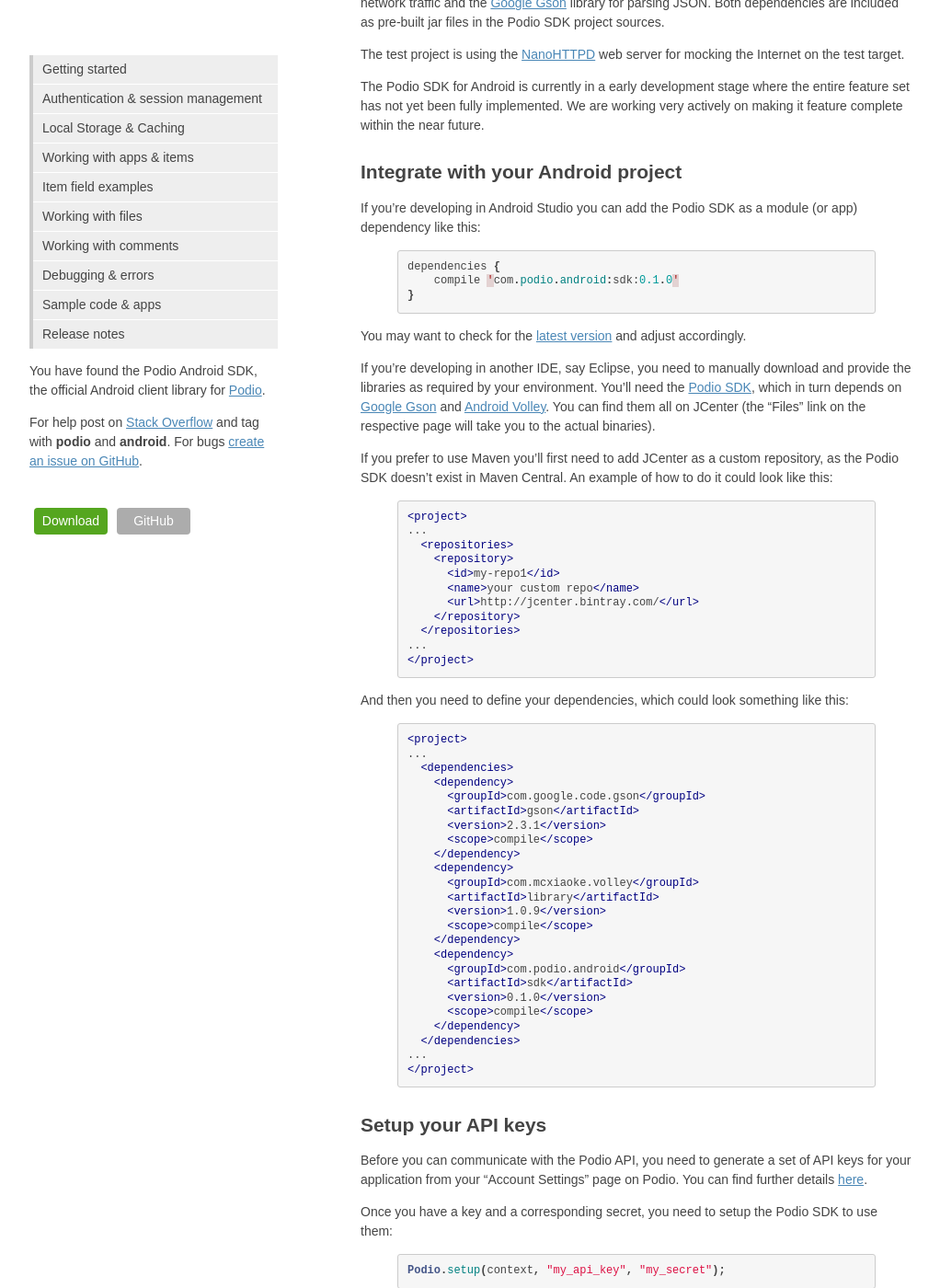
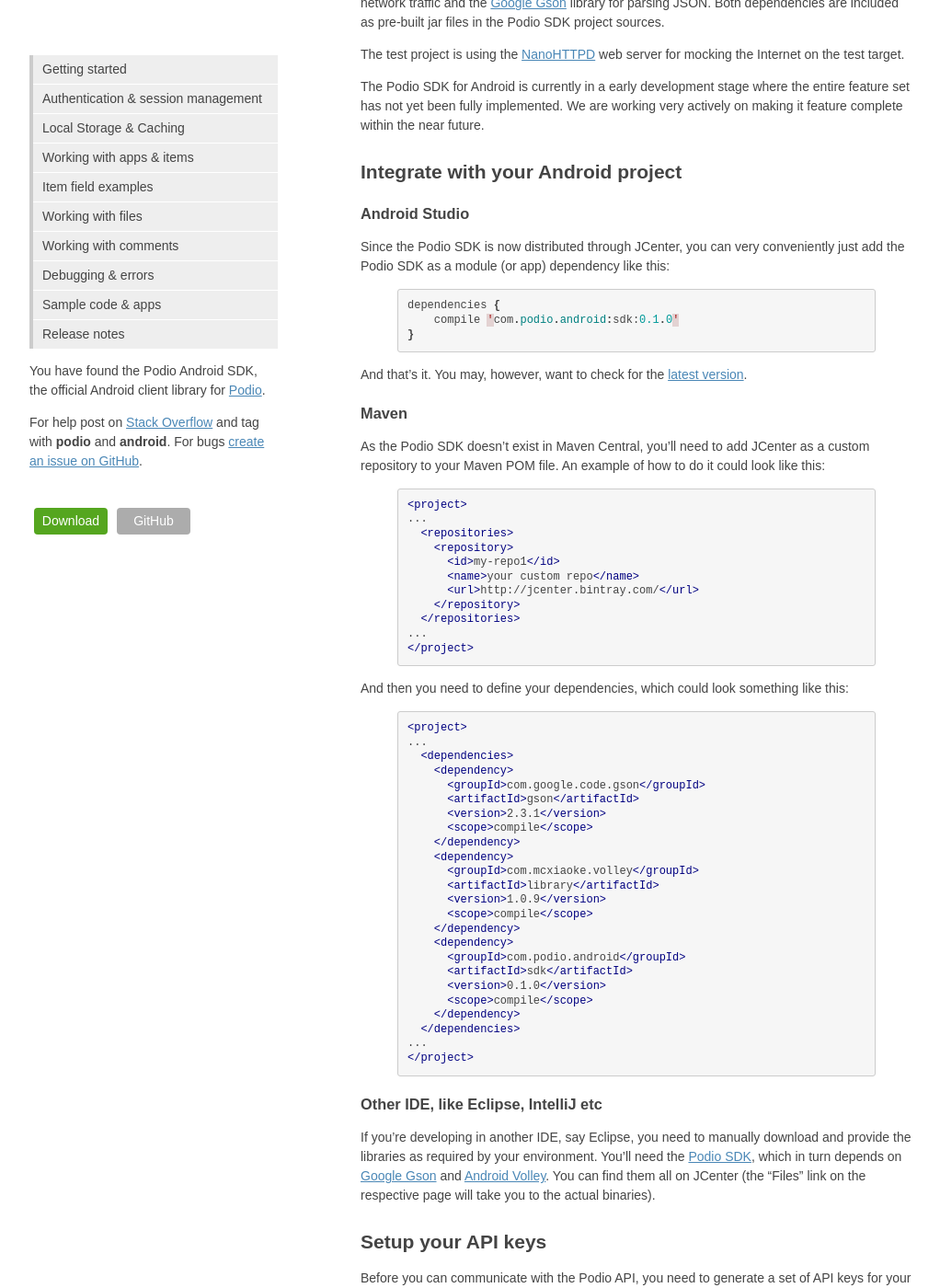
Before and after one commit to podio/podio-android, a Jekyll site: the page built from index.md, in a window 1280 px wide and 1400 px high, scrolled down 255 px. Shown: the whole window at 92% size, without its empty margins (128-1150 px from the left). Built offline with Jekyll 4.4.1, drawn with Linux system fonts in a browser that asks for light colours.

Commit message:
Clarify the different alternatives with separate sections.

```diff
--- a/index.md
+++ b/index.md
@@ -13,7 +13,9 @@
 The Podio SDK for Android is currently in a early development stage where the entire feature set has not yet been fully implemented. We are working very actively on making it feature complete within the near future.
 
 ## Integrate with your Android project
-If you're developing in Android Studio you can add the Podio SDK as a module (or app) dependency like this:
+
+### Android Studio
+Since the Podio SDK is now distributed through JCenter, you can very conveniently just add the Podio SDK as a module (or app) dependency like this:
 
 {% highlight java %}
 dependencies {
@@ -21,11 +23,11 @@
 }
 {% endhighlight %}
 
-You may want to check for the [latest version](https://bintray.com/podio/android/sdk/_latestVersion) and adjust accordingly.
+And that's it. You may, however, want to check for the [latest version](https://bintray.com/podio/android/sdk/_latestVersion).
 
-If you're developing in another IDE, say Eclipse, you need to manually download and provide the libraries as required by your environment. You'll need the [Podio SDK](https://bintray.com/podio/android/sdk/_latestVersion), which in turn depends on [Google Gson](https://bintray.com/bintray/jcenter/com.google.code.gson%3Agson/_latestVersion) and [Android Volley](https://bintray.com/bintray/jcenter/com.mcxiaoke.volley%3Alibrary/_latestVersion). You can find them all on JCenter (the "Files" link on the respective page will take you to the actual binaries).
 
-If you prefer to use Maven you'll first need to add JCenter as a custom repository, as the Podio SDK doesn't exist in Maven Central. An example of how to do it could look like this:
+### Maven
+As the Podio SDK doesn't exist in Maven Central, you'll need to add JCenter as a custom repository to your Maven POM file. An example of how to do it could look like this:
 
 {% highlight xml %}
 <project>
@@ -69,6 +71,9 @@
 ...
 </project>
 {% endhighlight %}
+
+### Other IDE, like Eclipse, IntelliJ etc
+If you're developing in another IDE, say Eclipse, you need to manually download and provide the libraries as required by your environment. You'll need the [Podio SDK](https://bintray.com/podio/android/sdk/_latestVersion), which in turn depends on [Google Gson](https://bintray.com/bintray/jcenter/com.google.code.gson%3Agson/_latestVersion) and [Android Volley](https://bintray.com/bintray/jcenter/com.mcxiaoke.volley%3Alibrary/_latestVersion). You can find them all on JCenter (the "Files" link on the respective page will take you to the actual binaries).
 
 ## Setup your API keys
 Before you can communicate with the Podio API, you need to generate a set of API keys for your application from your "Account Settings" page on Podio. You can find further details [here](https://developers.podio.com/api-key).
```
